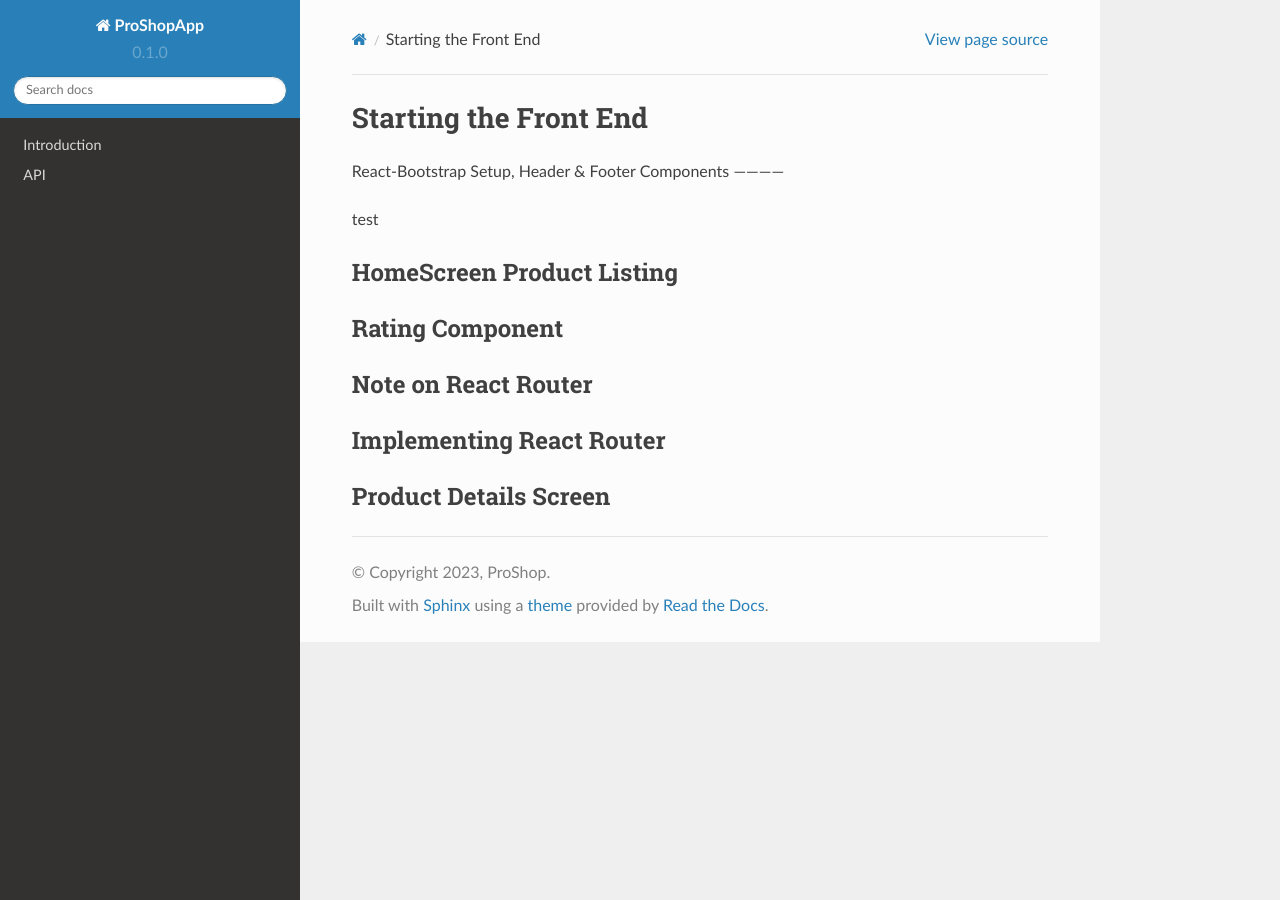
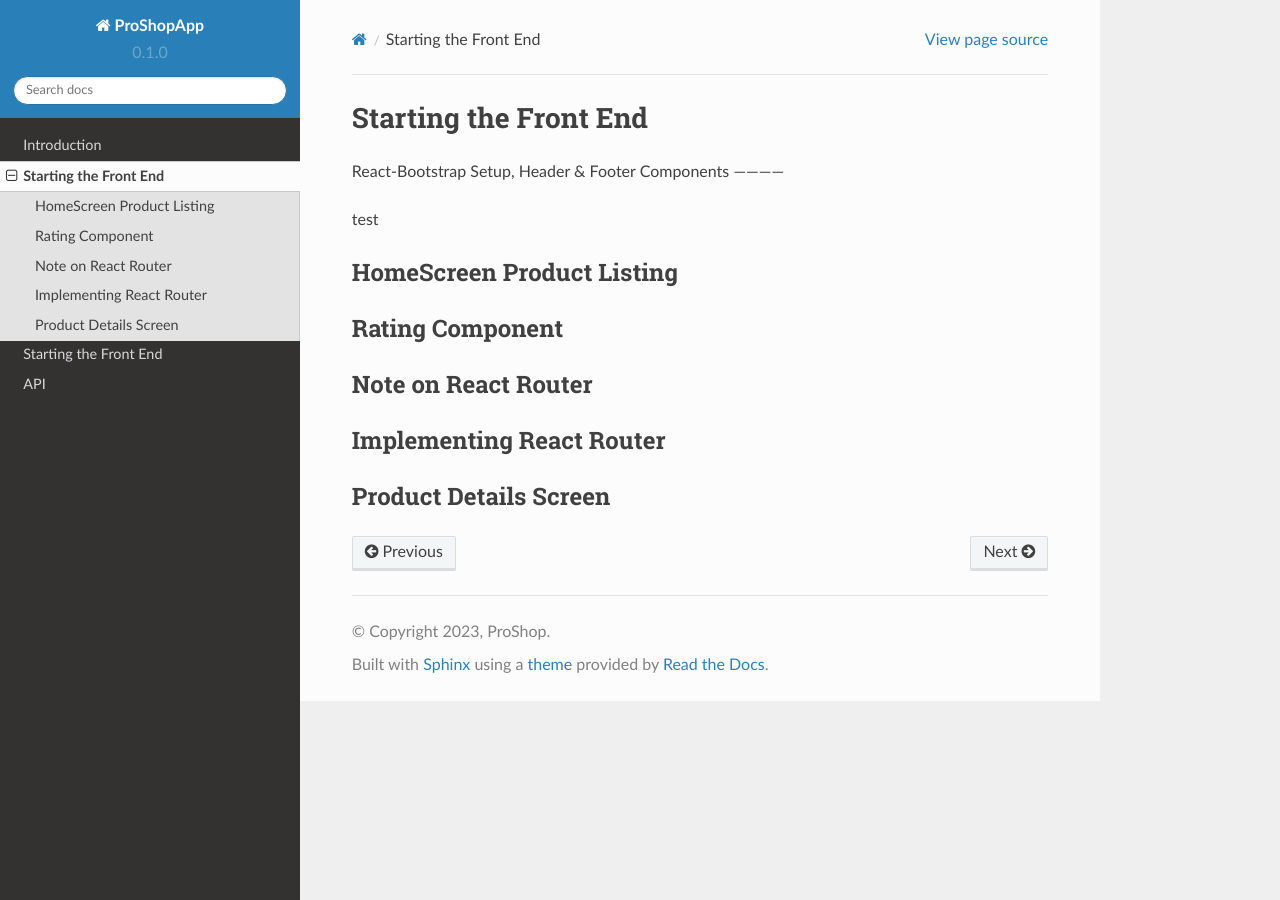
Before and after one commit to Pythonidaer/proshopapp, a Sphinx documentation site: the page built from docs/source/starting-the-front-end.rst, in a window 1280 px wide. Built offline with Sphinx 7.4.7 and the Read the Docs theme 2.0.0, drawn with Linux system fonts in a browser that asks for light colours; pages that are not in the unit, such as notebooks, are missing from menus.

Commit message:
looked up example and think I learned a bit about how to update the toctree

```diff
--- a/docs/source/index.rst
+++ b/docs/source/index.rst
@@ -19,7 +19,8 @@ Contents
 .. toctree::
 
    introduction
-   starting the front end
+   starting-the-front-end
+   serving-and-fetching-data-from-express
    api
 
 ProShopApp has its documentation hosted on Read the Docs.
--- a/docs/source/startingTheFrontEnd.rst
+++ b/docs/source/starting-the-front-end.rst
@@ -1,7 +1,7 @@
 Starting the Front End
 =====
 
-.. _starting the front end:
+.. _starting-the-front-end:
 
 React-Bootstrap Setup,
 Header & Footer Components
```
Also changed, not shown: docs/source/serving-and-fetching-data-from-express.rst (added, +24 -0 lines).
